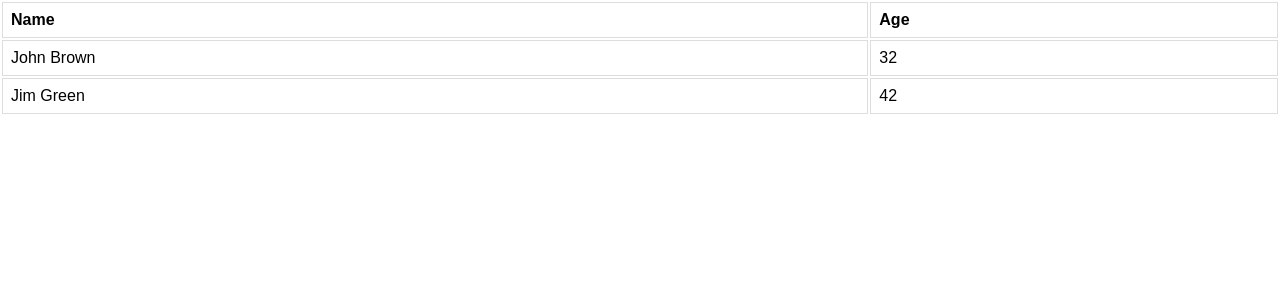
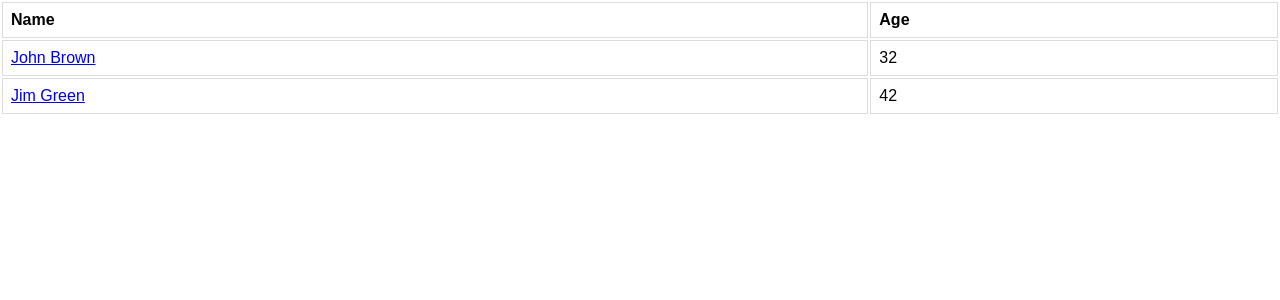
Before and after one commit to KakashiSensei/react-grid-view, a React app: page / in a window 1280 px wide. Shown: the top 300 px of the page. Built offline with nearby package versions, Linux system fonts and the light colour scheme; the HTML template or start-up script is replaced by a standard one.

Commit message:
Using custom function as rendere

```diff
--- a/src/App.tsx
+++ b/src/App.tsx
@@ -6,7 +6,7 @@ class App extends React.Component {
     {
       dataIndex: "name",
       render: (text: any) => <a href="javascript:;">{text}</a>,
-      title: "Name",
+      title: "Name"
     },
     {
       dataIndex: "age",
--- a/src/components/elements/GridRow/index.tsx
+++ b/src/components/elements/GridRow/index.tsx
@@ -41,7 +41,7 @@ class GridRow extends React.Component<IProps> {
     const tdArray = mergedData.map((child, key) => {
       return (
         <td className="gv-td" key={key}>
-          {child.data}
+          {child.column.render ? child.column.render(child.data) : child.data}
         </td>
       );
     });
```
